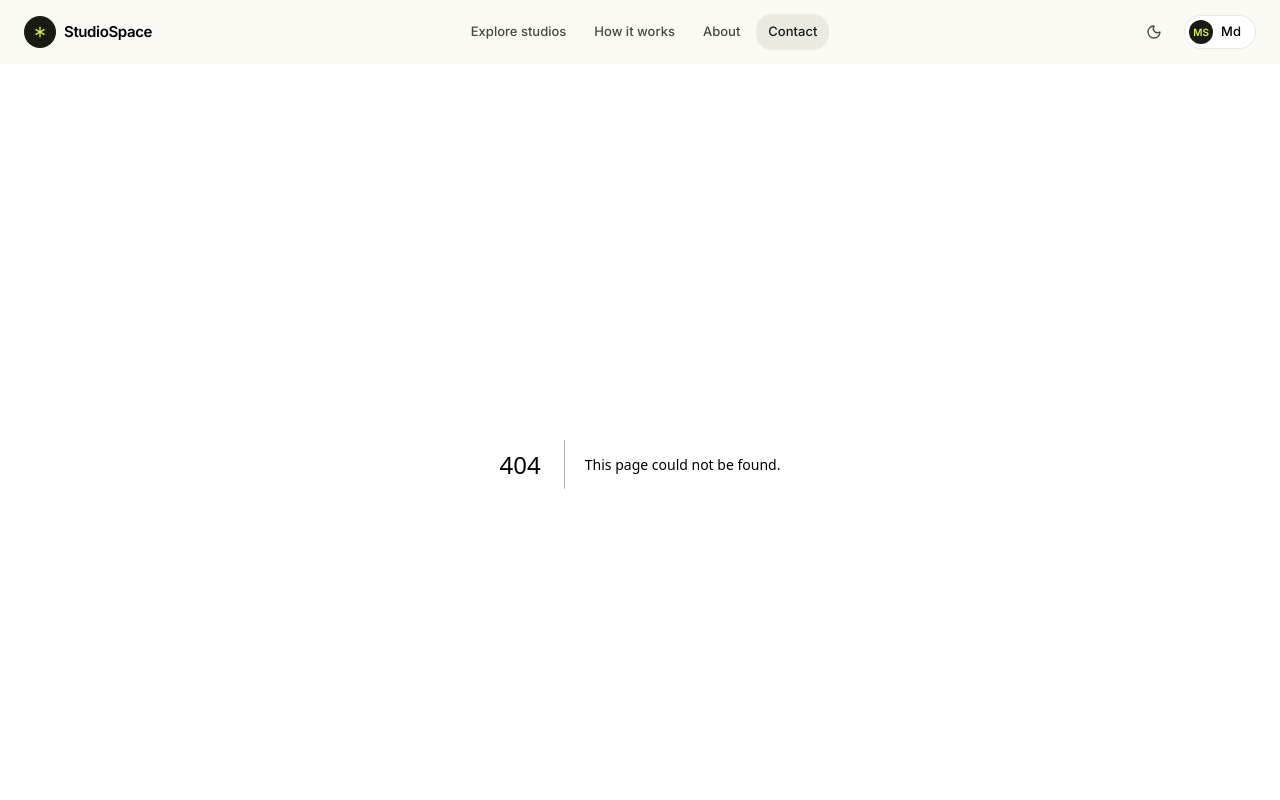
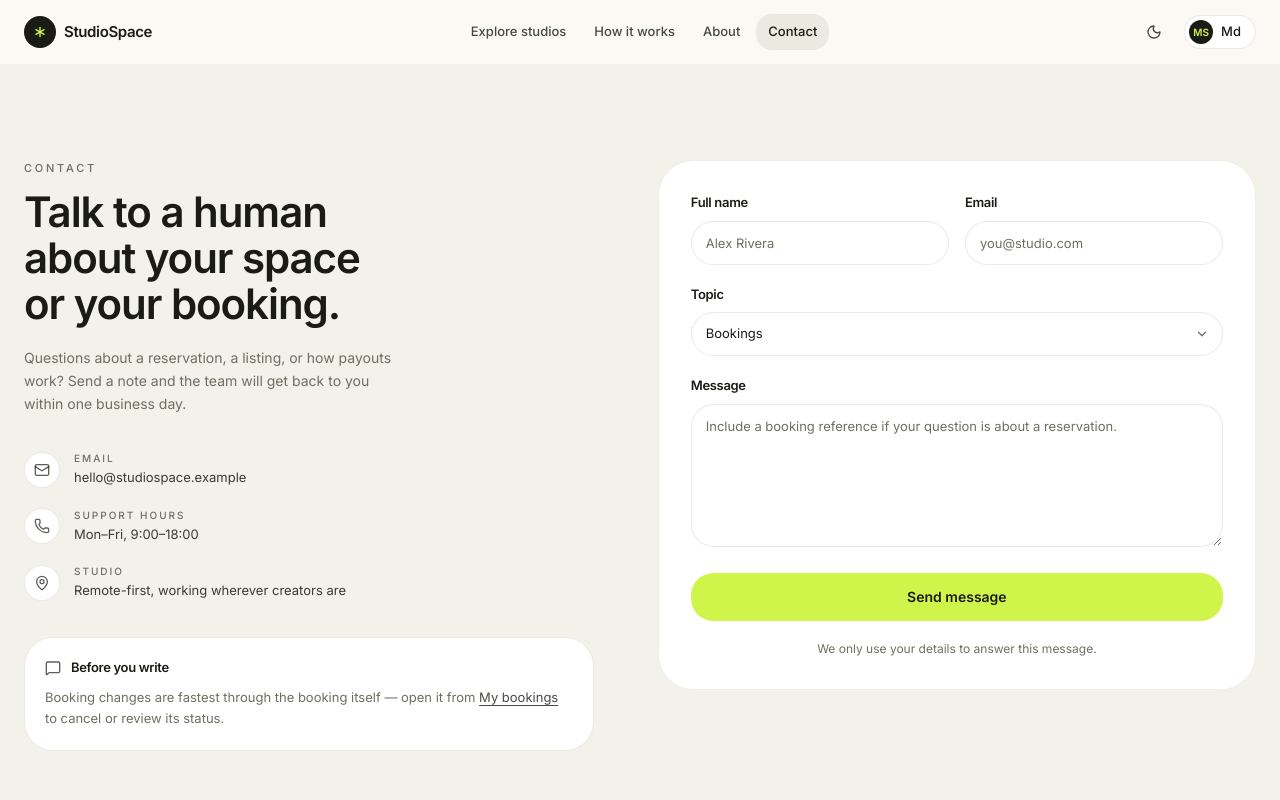
Before and after one commit to shoayebmizi00/studio-space-client, a Next.js app: page /contact in a window 1280 px wide. Before the commit this address had no page. Shown: the top 800 px of the page. Built offline with nearby package versions, Linux system fonts and the light colour scheme.

Commit message:
contact added

```diff
--- /dev/null
+++ b/src/app/contact/page.tsx
@@ -0,0 +1,12 @@
+import type { Metadata } from "next";
+import { ContactView } from "@/components/contact/contact-view";
+
+export const metadata: Metadata = {
+  title: "Contact — StudioSpace",
+  description:
+    "Talk to a human about your space, listing, or booking. The team replies within one business day.",
+};
+
+export default function ContactPage() {
+  return <ContactView />;
+}
--- /dev/null
+++ b/src/components/contact/contact-view.tsx
@@ -0,0 +1,179 @@
+"use client";
+
+import { useState } from "react";
+import { Mail, Phone, MapPin, MessageSquare, Check } from "lucide-react";
+import Link from "next/link";
+
+const eyebrow = "mb-3 text-[11px] font-medium uppercase tracking-[0.25em] text-muted-foreground";
+
+const contactRows = [
+  {
+    icon: Mail,
+    label: "Email",
+    value: "hello@studiospace.example",
+  },
+  {
+    icon: Phone,
+    label: "Support hours",
+    value: "Mon–Fri, 9:00–18:00",
+  },
+  {
+    icon: MapPin,
+    label: "Studio",
+    value: "Remote-first, working wherever creators are",
+  },
+];
+
+const topics = ["Bookings", "Listings", "Payouts & payments", "Something else"];
+
+const fieldLabel = "mb-2 block text-[13px] font-semibold tracking-tight";
+const fieldClass =
+  "w-full rounded-xl border border-border/70 bg-card px-3.5 text-[13px] text-foreground outline-none transition-colors placeholder:text-muted-foreground focus:border-foreground/25";
+
+export function ContactView() {
+  const [sent, setSent] = useState(false);
+
+  return (
+    <main className="mx-auto grid w-full max-w-7xl grid-cols-1 gap-12 px-4 py-16 sm:px-6 lg:grid-cols-[minmax(0,1fr)_minmax(0,1.05fr)] lg:gap-16 lg:py-24">
+      {/* Left: intro */}
+      <div>
+        <p className={eyebrow}>Contact</p>
+        <h1 className="max-w-md text-4xl font-semibold leading-[1.1] tracking-tight text-balance sm:text-[42px]">
+          Talk to a human about your space or your booking.
+        </h1>
+        <p className="mt-5 max-w-sm text-sm leading-relaxed text-muted-foreground">
+          Questions about a reservation, a listing, or how payouts work? Send a
+          note and the team will get back to you within one business day.
+        </p>
+
+        <div className="mt-9 flex flex-col gap-5">
+          {contactRows.map((row) => (
+            <div key={row.label} className="flex items-center gap-3.5">
+              <span className="grid size-9 shrink-0 place-items-center rounded-xl border border-border/70 bg-card text-foreground/70">
+                <row.icon className="size-4" />
+              </span>
+              <p className="flex flex-col gap-0.5">
+                <span className="text-[10px] font-medium uppercase tracking-[0.2em] text-muted-foreground">
+                  {row.label}
+                </span>
+                <span className="text-[13px] text-foreground/85">{row.value}</span>
+              </p>
+            </div>
+          ))}
+        </div>
+
+        <div className="mt-9 max-w-xl rounded-2xl border border-border/70 bg-card p-5">
+          <p className="flex items-center gap-2.5 text-[13px] font-semibold tracking-tight">
+            <MessageSquare className="size-4 text-foreground/70" />
+            Before you write
+          </p>
+          <p className="mt-2.5 text-[13px] leading-relaxed text-muted-foreground">
+            Booking changes are fastest through the booking itself — open it
+            from{" "}
+            <Link
+              href="/my-bookings"
+              className="text-foreground/80 underline underline-offset-3 transition-opacity hover:opacity-70"
+            >
+              My bookings
+            </Link>{" "}
+            to cancel or review its status.
+          </p>
+        </div>
+      </div>
+
+      {/* Right: form */}
+      <div className="h-fit rounded-3xl border border-border/60 bg-card p-6 sm:p-8">
+        <form
+          onSubmit={(event) => {
+            event.preventDefault();
+            setSent(true);
+          }}
+          className="flex flex-col gap-5"
+        >
+          <div className="grid grid-cols-1 gap-4 sm:grid-cols-2">
+            <div>
+              <label htmlFor="name" className={fieldLabel}>
+                Full name
+              </label>
+              <input
+                id="name"
+                name="name"
+                type="text"
+                required
+                placeholder="Alex Rivera"
+                className={`${fieldClass} h-11`}
+              />
+            </div>
+            <div>
+              <label htmlFor="email" className={fieldLabel}>
+                Email
+              </label>
+              <input
+                id="email"
+                name="email"
+                type="email"
+                required
+                placeholder="you@studio.com"
+                className={`${fieldClass} h-11`}
+              />
+            </div>
+          </div>
+
+          <div>
+            <label htmlFor="topic" className={fieldLabel}>
+              Topic
+            </label>
+            <div className="relative">
+              <select id="topic" name="topic" defaultValue={topics[0]} className={`${fieldClass} h-11 appearance-none pr-9`}>
+                {topics.map((topic) => (
+                  <option key={topic}>{topic}</option>
+                ))}
+              </select>
+              <span
+                aria-hidden
+                className="pointer-events-none absolute right-3.5 top-1/2 -translate-y-1/2 text-muted-foreground"
+              >
+                <svg viewBox="0 0 16 16" fill="none" className="size-3.5">
+                  <path d="M4 6l4 4 4-4" stroke="currentColor" strokeWidth="1.5" strokeLinecap="round" strokeLinejoin="round" />
+                </svg>
+              </span>
+            </div>
+          </div>
+
+          <div>
+            <label htmlFor="message" className={fieldLabel}>
+              Message
+            </label>
+            <textarea
+              id="message"
+              name="message"
+              required
+              rows={6}
+              placeholder="Include a booking reference if your question is about a reservation."
+              className={`${fieldClass} resize-y px-3.5 py-3`}
+            />
+          </div>
+
+          <button
+            type="submit"
+            disabled={sent}
+            className="h-12 rounded-xl bg-primary text-[14px] font-semibold text-primary-foreground transition-all hover:brightness-95 active:scale-[0.99] disabled:opacity-80"
+          >
+            {sent ? "Message sent" : "Send message"}
+          </button>
+
+          {sent ? (
+            <p className="flex items-center justify-center gap-2 text-[13px] text-foreground/80">
+              <Check className="size-3.5 text-[#5a7a2e]" />
+              Thanks — the team will get back to you within one business day.
+            </p>
+          ) : (
+            <p className="text-center text-xs text-muted-foreground">
+              We only use your details to answer this message.
+            </p>
+          )}
+        </form>
+      </div>
+    </main>
+  );
+}
```
Also changed, not shown: 1 other file (tests, documents, lock files or other folders).
